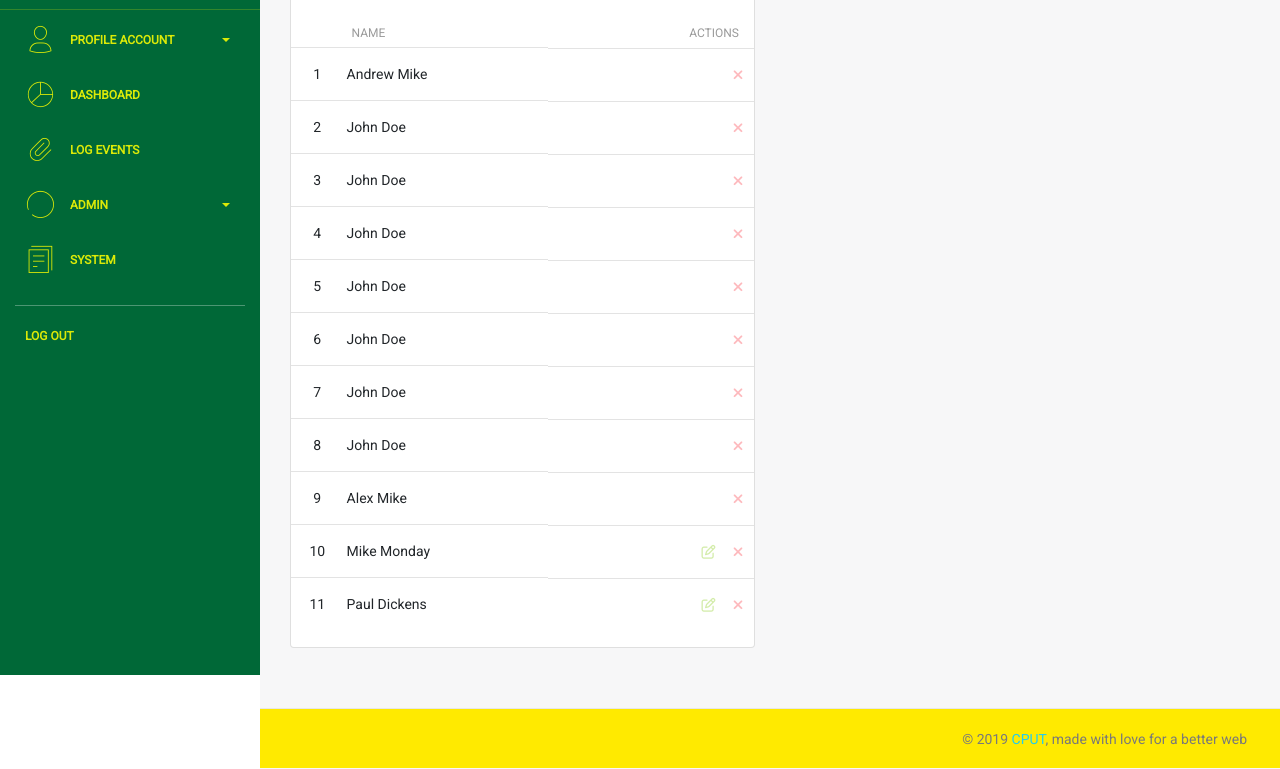
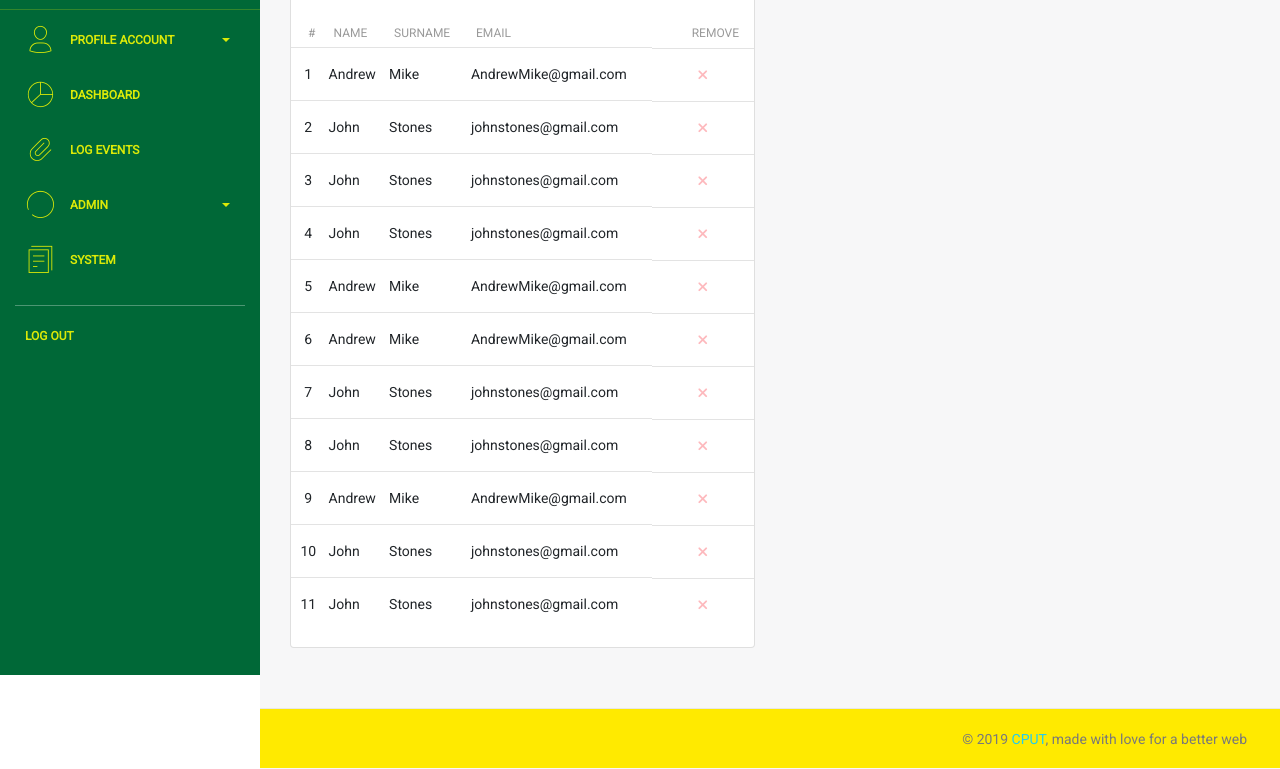
Before and after one commit to Muamba/obasfe, a plain HTML site: page examples/TechAdminAdminRemove.html in a window 1280 px wide. Shown: the part 125-894 px from the top of the page. Drawn offline with Linux system fonts and the light colour scheme; some packages are replaced by stand-ins of ours.

Commit message:
Changes in the dashboard table,remove table and edit/view

```diff
--- a/examples/TechAdminAdminRemove.html
+++ b/examples/TechAdminAdminRemove.html
@@ -294,197 +294,233 @@
                                 <table class="table" >
                                     <thead>
                                     <tr>
-                                        <th class="text-center"></th>
+
+
+
+                                        <th class="text-center">#</th>
                                         <th>Name</th>
-                                        <!-- <th>Job Position</th> -->
-                                        <!-- <th class="text-right">Salary</th> -->
-                                        <th class="text-right">Actions</th>
+                                         <th>Surname</th>
+                                        <th >Email</th>
+                                        <th class="text-right">Remove</th>
                                     </tr>
                                     </thead>
                                     <tbody>
                                     <tr>
                                         <td class="text-center">1</td>
-                                        <td>Andrew Mike</td>
+                                        <td>Andrew </td>
+                                        <td >Mike</td>
+                                        <td>AndrewMike@gmail.com</td>
+
                                         <!-- <td>Develop</td> -->
                                         <!-- <td class="text-right">&euro; 99,225</td> -->
-                                        <td class="td-actions text-right">
+                                        <td class="td-actions text-center">
                                             <!-- <a href="#" rel="tooltip" title="View Profile" class="btn btn-info btn-link btn-xs">
                                                 <i class="fa fa-user"></i>
                                             </a> -->
                                             <!-- <a href="#" rel="tooltip" title="Edit Profile" class="btn btn-success btn-link btn-xs">
                                                 <i class="fa fa-edit"></i>
                                             </a> -->
-                                            <a href="#" rel="tooltip" title="Remove" class="btn btn-danger btn-link btn-xs">
+                                            <a href="#" rel="tooltip" title="Remove" class="btn btn-danger btn-link btn-xs"onclick="demo.showSwal('warning-message-and-confirmation')">
                                                 <i class="fa fa-times"></i>
                                             </a>
                                         </td>
                                     </tr>
                                     <tr>
                                         <td class="text-center">2</td>
-                                        <td>John Doe</td>
-                                        <!-- <td>Design</td> -->
-                                        <!-- <td class="text-right">&euro; 89,241</td> -->
-                                        <td class="td-actions text-right">
+                                        <td>John </td>
+                                        <td >Stones</td>
+                                        <td>johnstones@gmail.com</td>
+
+                                        <!-- <td>Develop</td> -->
+                                        <!-- <td class="text-right">&euro; 99,225</td> -->
+                                        <td class="td-actions text-center">
                                             <!-- <a href="#" rel="tooltip" title="View Profile" class="btn btn-info btn-link btn-xs">
                                                 <i class="fa fa-user"></i>
                                             </a> -->
                                             <!-- <a href="#" rel="tooltip" title="Edit Profile" class="btn btn-success btn-link btn-xs">
                                                 <i class="fa fa-edit"></i>
                                             </a> -->
-                                            <a href="#" rel="tooltip" title="Remove" class="btn btn-danger btn-link btn-xs">
+                                            <a href="#" rel="tooltip" title="Remove" class="btn btn-danger btn-link btn-xs"onclick="demo.showSwal('warning-message-and-confirmation')">
                                                 <i class="fa fa-times"></i>
                                             </a>
                                         </td>
                                     </tr>
                                     <tr>
                                         <td class="text-center">3</td>
-                                        <td>John Doe</td>
-                                        <!-- <td>Design</td> -->
-                                        <!-- <td class="text-right">&euro; 89,241</td> -->
-                                        <td class="td-actions text-right">
+                                        <td>John </td>
+                                        <td >Stones</td>
+                                        <td>johnstones@gmail.com</td>
+
+                                        <!-- <td>Develop</td> -->
+                                        <!-- <td class="text-right">&euro; 99,225</td> -->
+                                        <td class="td-actions text-center">
                                             <!-- <a href="#" rel="tooltip" title="View Profile" class="btn btn-info btn-link btn-xs">
                                                 <i class="fa fa-user"></i>
                                             </a> -->
                                             <!-- <a href="#" rel="tooltip" title="Edit Profile" class="btn btn-success btn-link btn-xs">
                                                 <i class="fa fa-edit"></i>
                                             </a> -->
-                                            <a href="#" rel="tooltip" title="Remove" class="btn btn-danger btn-link btn-xs">
+                                            <a href="#" rel="tooltip" title="Remove" class="btn btn-danger btn-link btn-xs"onclick="demo.showSwal('warning-message-and-confirmation')">
                                                 <i class="fa fa-times"></i>
                                             </a>
                                         </td>
                                     </tr>
                                     <tr>
                                         <td class="text-center">4</td>
-                                        <td>John Doe</td>
-                                        <!-- <td>Design</td> -->
-                                        <!-- <td class="text-right">&euro; 89,241</td> -->
-                                        <td class="td-actions text-right">
+                                        <td>John </td>
+                                        <td >Stones</td>
+                                        <td>johnstones@gmail.com</td>
+
+                                        <!-- <td>Develop</td> -->
+                                        <!-- <td class="text-right">&euro; 99,225</td> -->
+                                        <td class="td-actions text-center">
                                             <!-- <a href="#" rel="tooltip" title="View Profile" class="btn btn-info btn-link btn-xs">
                                                 <i class="fa fa-user"></i>
                                             </a> -->
                                             <!-- <a href="#" rel="tooltip" title="Edit Profile" class="btn btn-success btn-link btn-xs">
                                                 <i class="fa fa-edit"></i>
                                             </a> -->
-                                            <a href="#" rel="tooltip" title="Remove" class="btn btn-danger btn-link btn-xs">
+                                            <a href="#" rel="tooltip" title="Remove" class="btn btn-danger btn-link btn-xs"onclick="demo.showSwal('warning-message-and-confirmation')">
                                                 <i class="fa fa-times"></i>
                                             </a>
                                         </td>
                                     </tr>
                                     <tr>
                                         <td class="text-center">5</td>
-                                        <td>John Doe</td>
-                                        <!-- <td>Design</td> -->
-                                        <!-- <td class="text-right">&euro; 89,241</td> -->
-                                        <td class="td-actions text-right">
+                                        <td>Andrew </td>
+                                        <td >Mike</td>
+                                        <td>AndrewMike@gmail.com</td>
+
+                                        <!-- <td>Develop</td> -->
+                                        <!-- <td class="text-right">&euro; 99,225</td> -->
+                                        <td class="td-actions text-center">
                                             <!-- <a href="#" rel="tooltip" title="View Profile" class="btn btn-info btn-link btn-xs">
                                                 <i class="fa fa-user"></i>
                                             </a> -->
                                             <!-- <a href="#" rel="tooltip" title="Edit Profile" class="btn btn-success btn-link btn-xs">
                                                 <i class="fa fa-edit"></i>
                                             </a> -->
-                                            <a href="#" rel="tooltip" title="Remove" class="btn btn-danger btn-link btn-xs">
+                                            <a href="#" rel="tooltip" title="Remove" class="btn btn-danger btn-link btn-xs"onclick="demo.showSwal('warning-message-and-confirmation')">
                                                 <i class="fa fa-times"></i>
                                             </a>
                                         </td>
                                     </tr>
                                     <tr>
                                         <td class="text-center">6</td>
-                                        <td>John Doe</td>
-                                        <!-- <td>Design</td> -->
-                                        <!-- <td class="text-right">&euro; 89,241</td> -->
-                                        <td class="td-actions text-right">
+                                        <td>Andrew </td>
+                                        <td >Mike</td>
+                                        <td>AndrewMike@gmail.com</td>
+
+                                        <!-- <td>Develop</td> -->
+                                        <!-- <td class="text-right">&euro; 99,225</td> -->
+                                        <td class="td-actions text-center">
                                             <!-- <a href="#" rel="tooltip" title="View Profile" class="btn btn-info btn-link btn-xs">
                                                 <i class="fa fa-user"></i>
                                             </a> -->
                                             <!-- <a href="#" rel="tooltip" title="Edit Profile" class="btn btn-success btn-link btn-xs">
                                                 <i class="fa fa-edit"></i>
                                             </a> -->
-                                            <a href="#" rel="tooltip" title="Remove" class="btn btn-danger btn-link btn-xs">
+                                            <a href="#" rel="tooltip" title="Remove" class="btn btn-danger btn-link btn-xs"onclick="demo.showSwal('warning-message-and-confirmation')">
                                                 <i class="fa fa-times"></i>
                                             </a>
                                         </td>
                                     </tr>
                                     <tr>
                                         <td class="text-center">7</td>
-                                        <td>John Doe</td>
-                                        <!-- <td>Design</td> -->
-                                        <!-- <td class="text-right">&euro; 89,241</td> -->
-                                        <td class="td-actions text-right">
+                                        <td>John </td>
+                                        <td >Stones</td>
+                                        <td>johnstones@gmail.com</td>
+
+                                        <!-- <td>Develop</td> -->
+                                        <!-- <td class="text-right">&euro; 99,225</td> -->
+                                        <td class="td-actions text-center">
                                             <!-- <a href="#" rel="tooltip" title="View Profile" class="btn btn-info btn-link btn-xs">
                                                 <i class="fa fa-user"></i>
                                             </a> -->
                                             <!-- <a href="#" rel="tooltip" title="Edit Profile" class="btn btn-success btn-link btn-xs">
                                                 <i class="fa fa-edit"></i>
                                             </a> -->
-                                            <a href="#" rel="tooltip" title="Remove" class="btn btn-danger btn-link btn-xs">
+                                            <a href="#" rel="tooltip" title="Remove" class="btn btn-danger btn-link btn-xs"onclick="demo.showSwal('warning-message-and-confirmation')">
                                                 <i class="fa fa-times"></i>
                                             </a>
                                         </td>
                                     </tr>
                                     <tr>
                                         <td class="text-center">8</td>
-                                        <td>John Doe</td>
-                                        <!-- <td>Design</td> -->
-                                        <!-- <td class="text-right">&euro; 89,241</td> -->
-                                        <td class="td-actions text-right">
+                                        <td>John </td>
+                                        <td >Stones</td>
+                                        <td>johnstones@gmail.com</td>
+
+                                        <!-- <td>Develop</td> -->
+                                        <!-- <td class="text-right">&euro; 99,225</td> -->
+                                        <td class="td-actions text-center">
                                             <!-- <a href="#" rel="tooltip" title="View Profile" class="btn btn-info btn-link btn-xs">
                                                 <i class="fa fa-user"></i>
                                             </a> -->
                                             <!-- <a href="#" rel="tooltip" title="Edit Profile" class="btn btn-success btn-link btn-xs">
                                                 <i class="fa fa-edit"></i>
                                             </a> -->
-                                            <a href="#" rel="tooltip" title="Remove" class="btn btn-danger btn-link btn-xs">
+                                            <a href="#" rel="tooltip" title="Remove" class="btn btn-danger btn-link btn-xs"onclick="demo.showSwal('warning-message-and-confirmation')">
                                                 <i class="fa fa-times"></i>
                                             </a>
                                         </td>
                                     </tr>
                                     <tr>
                                         <td class="text-center">9</td>
-                                        <td>Alex Mike</td>
-                                        <!-- <td>Design</td> -->
-                                        <!-- <td class="text-right">&euro; 92,144</td> -->
-                                        <td class="td-actions text-right">
+                                        <td>Andrew </td>
+                                        <td >Mike</td>
+                                        <td>AndrewMike@gmail.com</td>
+
+                                        <!-- <td>Develop</td> -->
+                                        <!-- <td class="text-right">&euro; 99,225</td> -->
+                                        <td class="td-actions text-center">
                                             <!-- <a href="#" rel="tooltip" title="View Profile" class="btn btn-info btn-link btn-xs">
                                                 <i class="fa fa-user"></i>
                                             </a> -->
                                             <!-- <a href="#" rel="tooltip" title="Edit Profile" class="btn btn-success btn-link btn-xs">
                                                 <i class="fa fa-edit"></i>
                                             </a> -->
-                                            <a href="#" rel="tooltip" title="Remove" class="btn btn-danger btn-link btn-xs">
+                                            <a href="#" rel="tooltip" title="Remove" class="btn btn-danger btn-link btn-xs"onclick="demo.showSwal('warning-message-and-confirmation')">
                                                 <i class="fa fa-times"></i>
                                             </a>
                                         </td>
                                     </tr>
                                     <tr>
                                         <td class="text-center">10</td>
-                                        <td>Mike Monday</td>
-                                        <!-- <td>Marketing</td> -->
-                                        <!-- <td class="text-right">&euro; 49,990</td> -->
-                                        <td class="td-actions text-right">
+                                        <td>John </td>
+                                        <td >Stones</td>
+                                        <td>johnstones@gmail.com</td>
+
+                                        <!-- <td>Develop</td> -->
+                                        <!-- <td class="text-right">&euro; 99,225</td> -->
+                                        <td class="td-actions text-center">
                                             <!-- <a href="#" rel="tooltip" title="View Profile" class="btn btn-info btn-link btn-xs">
                                                 <i class="fa fa-user"></i>
                                             </a> -->
-                                            <a href="#" rel="tooltip" title="Edit Profile" class="btn btn-success btn-link btn-xs">
+                                            <!-- <a href="#" rel="tooltip" title="Edit Profile" class="btn btn-success btn-link btn-xs">
                                                 <i class="fa fa-edit"></i>
-                                            </a>
-                                            <a href="#" rel="tooltip" title="Remove" class="btn btn-danger btn-link btn-xs">
+                                            </a> -->
+                                            <a href="#" rel="tooltip" title="Remove" class="btn btn-danger btn-link btn-xs"onclick="demo.showSwal('warning-message-and-confirmation')">
                                                 <i class="fa fa-times"></i>
                                             </a>
                                         </td>
                                     </tr>
                                     <tr>
                                         <td class="text-center">11</td>
-                                        <td>Paul Dickens</td>
-                                        <!-- <td>Communication</td> -->
-                                        <!-- <td class="text-right">&euro; 69,201</td> -->
-                                        <td class="td-actions text-right">
+                                        <td>John </td>
+                                        <td >Stones</td>
+                                        <td>johnstones@gmail.com</td>
+
+                                        <!-- <td>Develop</td> -->
+                                        <!-- <td class="text-right">&euro; 99,225</td> -->
+                                        <td class="td-actions text-center">
                                             <!-- <a href="#" rel="tooltip" title="View Profile" class="btn btn-info btn-link btn-xs">
                                                 <i class="fa fa-user"></i>
                                             </a> -->
-                                            <a href="#" rel="tooltip" title="Edit Profile" class="btn btn-success btn-link btn-xs">
+                                            <!-- <a href="#" rel="tooltip" title="Edit Profile" class="btn btn-success btn-link btn-xs">
                                                 <i class="fa fa-edit"></i>
-                                            </a>
-                                            <a href="#" rel="tooltip" title="Remove" class="btn btn-danger btn-link btn-xs">
+                                            </a> -->
+                                            <a href="#" rel="tooltip" title="Remove" class="btn btn-danger btn-link btn-xs"onclick="demo.showSwal('warning-message-and-confirmation')">
                                                 <i class="fa fa-times"></i>
                                             </a>
                                         </td>
@@ -560,7 +596,7 @@
         // Javascript method's body can be found in assets/js/demos.js
         demo.initDashboardPageCharts();
 
-        demo.showNotification();
+
 
         demo.initVectorMap();
 
```
Also changed, not shown: examples/TechAdminAdminApplicant.html (+1 -1 lines), examples/TechAdmin_dashboard.html (+6 -6 lines), examples/pages/TechAdmin_user.html (+1 -2 lines), examples/pages/TechAdmin_user_View.html (+1 -2 lines).
